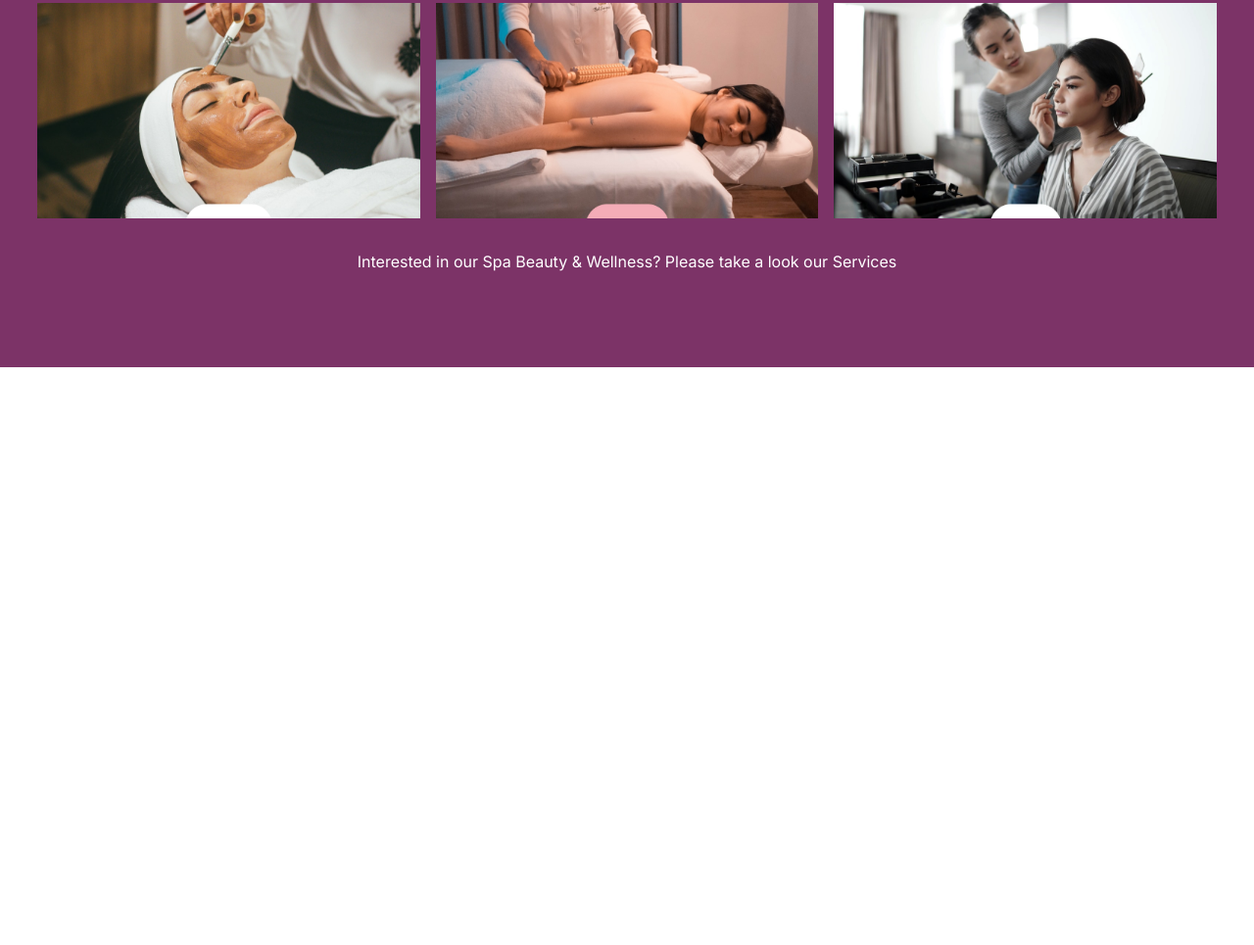
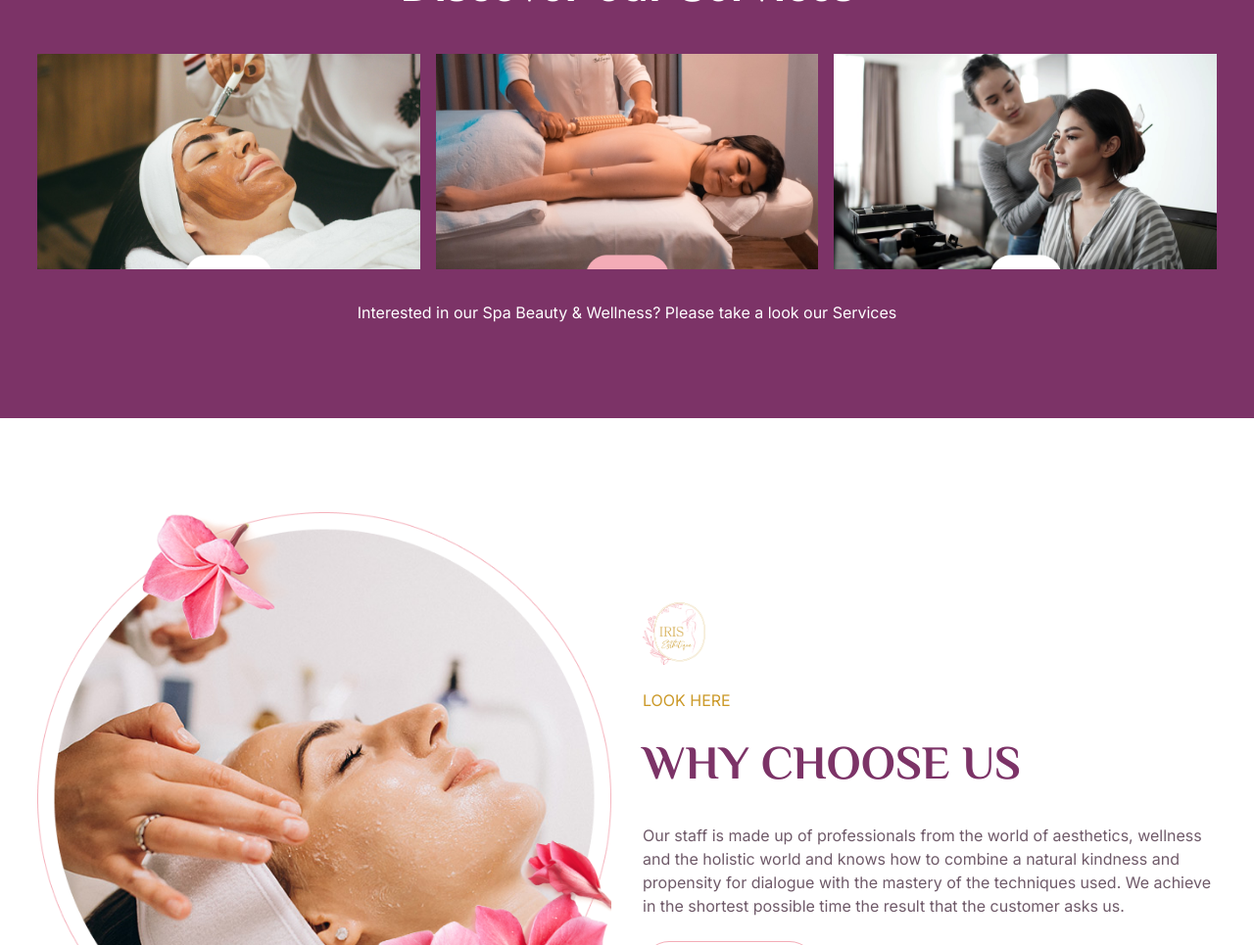
Before and after one commit to irfhan33/esthetiqueiris, a website: page src/index.html in a window 1280 px wide. Shown: the part 3247-4212 px from the top of the page at 98% size. Before the commit the page ends 3622 px from the top, so only its background shows below. Drawn offline with Linux system fonts and the light colour scheme.

Commit message:
add choose us section

```diff
--- a/src/index.html
+++ b/src/index.html
@@ -5,7 +5,7 @@
     <meta http-equiv="X-UA-Compatible" content="IE=edge" />
     <meta name="viewport" content="width=device-width, initial-scale=1.0" />
     <link href="/dist/output.css" rel="stylesheet" />
-    <title>Login</title>
+    <title>esthetiqueiris</title>
   </head>
   <body class="">
     <section class="h-screen bg-pinkish-200 flex flex-col relative">
@@ -321,7 +321,7 @@
         alt=""
         class="absolute right-0 z-[-1] w-[30%] top-0"
       />
-      <div class="grid grid-cols-1 lg:grid-cols-2 container gap-8 max-w-7xl">
+      <div class="grid grid-cols-1 lg:grid-cols-2 container gap-8 max-w-6xl">
         <div class="space-y-4">
           <img src="/img/about-1.jpg" alt="" class="block" />
           <span class="text-lg font-bold text-primary font-messiri block"
@@ -397,5 +397,32 @@
         Interested in our Spa Beauty & Wellness? Please take a look our Services
       </p>
     </section>
+
+    <section class="padding padding-section">
+      <div
+        class="container grid grid-cols-1 md:grid-cols-2 place-items-center gap-8"
+      >
+        <div>
+          <img src="/img/chooseus.png" alt="" />
+        </div>
+        <div class="gap-6 flex flex-col">
+          <img src="/img/logo.png" alt="Logo" class="w-16 h-16 block" />
+          <span class="subtitle">look here</span>
+          <h2 class="title">WHY CHOOSE US</h2>
+          <p class="max-w-[600px]">
+            Our staff is made up of professionals from the world of aesthetics,
+            wellness and the holistic world and knows how to combine a natural
+            kindness and propensity for dialogue with the mastery of the
+            techniques used. We achieve in the shortest possible time the result
+            that the customer asks us.
+          </p>
+          <button
+            class="btn border border-pinkish-300 text-secondary transition hover:border-transparent hover:bg-secondary/10 w-fit"
+          >
+            read more
+          </button>
+        </div>
+      </div>
+    </section>
   </body>
 </html>
```
Also changed, not shown: dist/output.css, img/chooseus.png (added).
